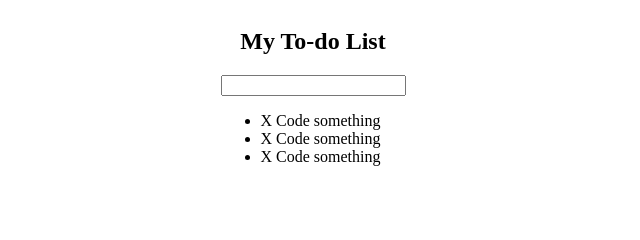
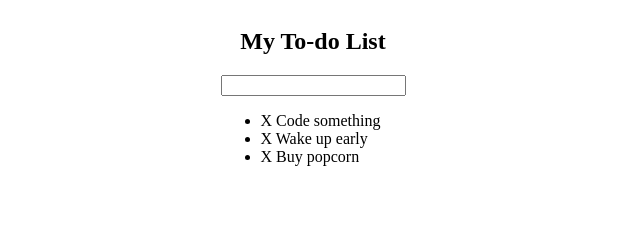
Before and after one commit to mazaherm/todo-list, a website: page src/index.html in a window 1280 px wide. Shown: the top 240 px of the page, 327-967 px from the left. Drawn offline with Linux system fonts and the light colour scheme.

```diff
--- a/src/index.html
+++ b/src/index.html
@@ -19,8 +19,8 @@
         <main>
           <ul>
             <li><span>X</span> Code something</li>
-            <li><span>X</span> Code something</li>
-            <li><span>X</span> Code something</li>
+            <li><span>X</span> Wake up early</li>
+            <li><span>X</span> Buy popcorn</li>
           </ul>
         </main>
       </article>
```
